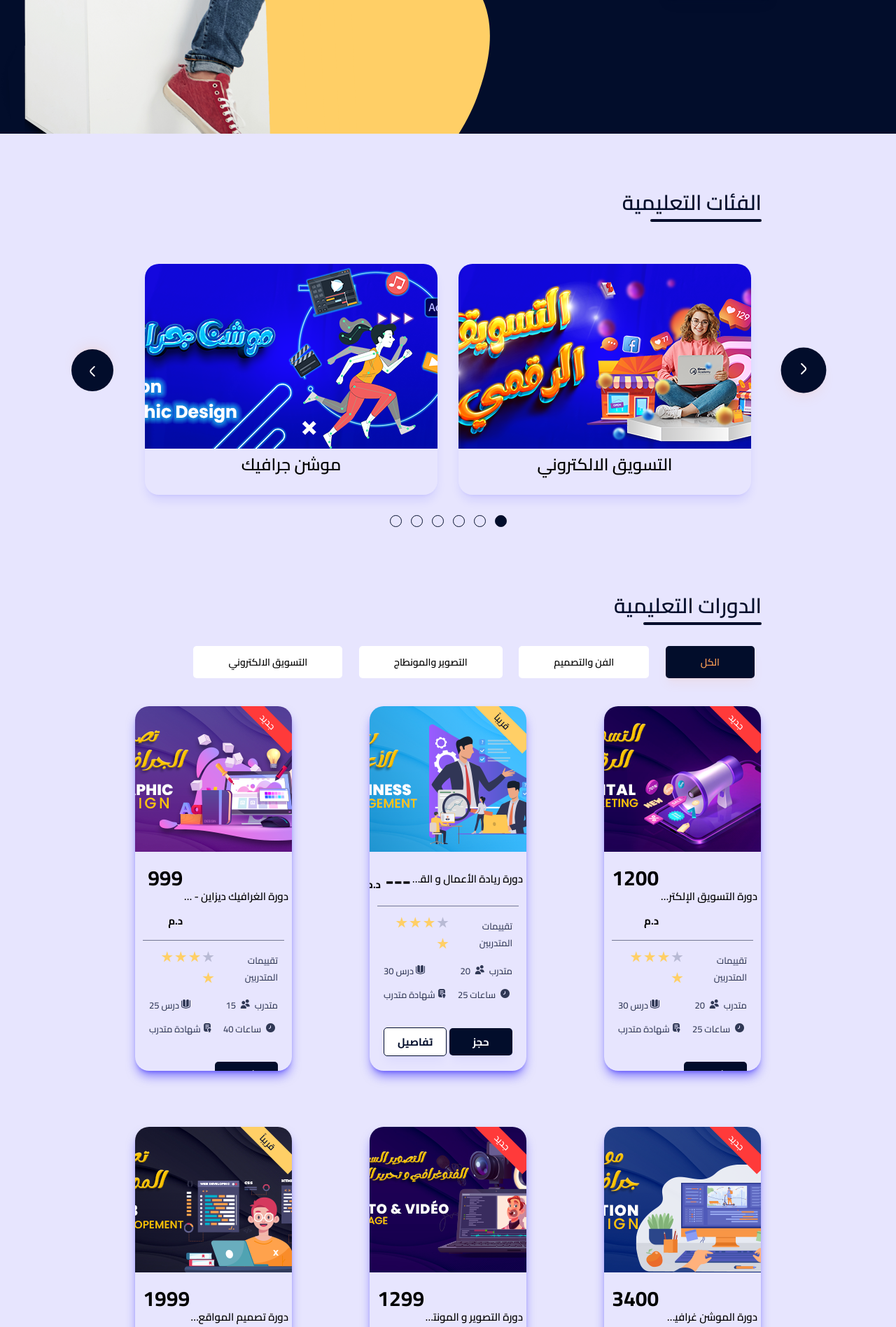
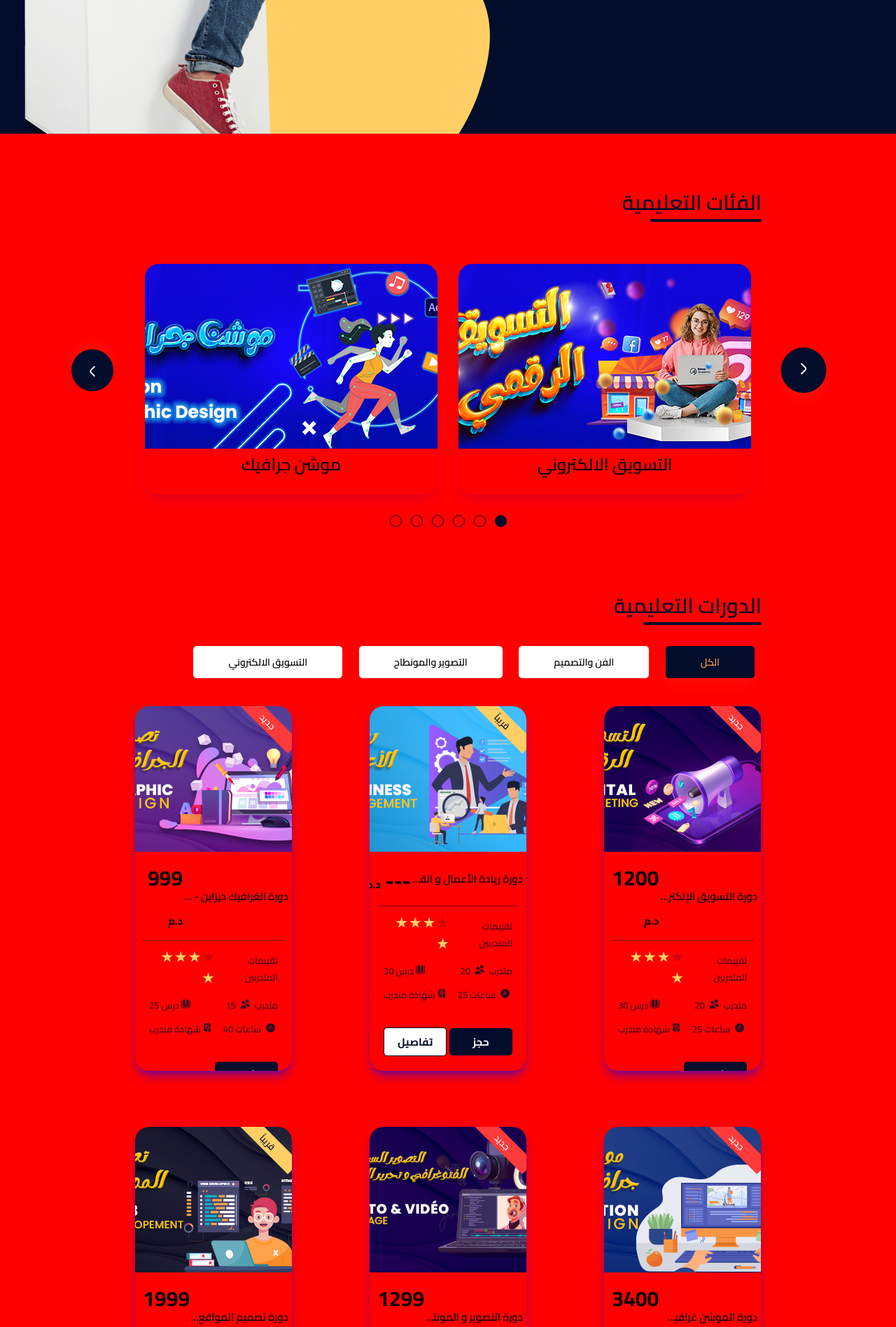
Before and after one commit to ali829/elmasacademy, a PHP site: page / in a window 1280 px wide. Shown: the part 741-2637 px from the top of the page at 70% size. Run offline with PHP 8.4, Linux system fonts and the light colour scheme; some libraries are stand-ins or nearby versions.

Commit message:
test deploy2

```diff
--- a/css/style.css
+++ b/css/style.css
@@ -27,7 +27,7 @@
 }
 
 body {
-    background-color: var(--blue-10);
+    background-color: red;
     margin: 0;
     font-family: 'Cairo';
 
```
